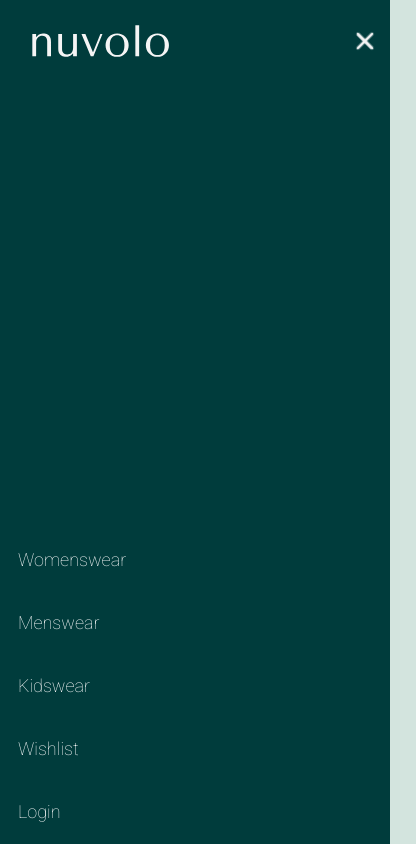
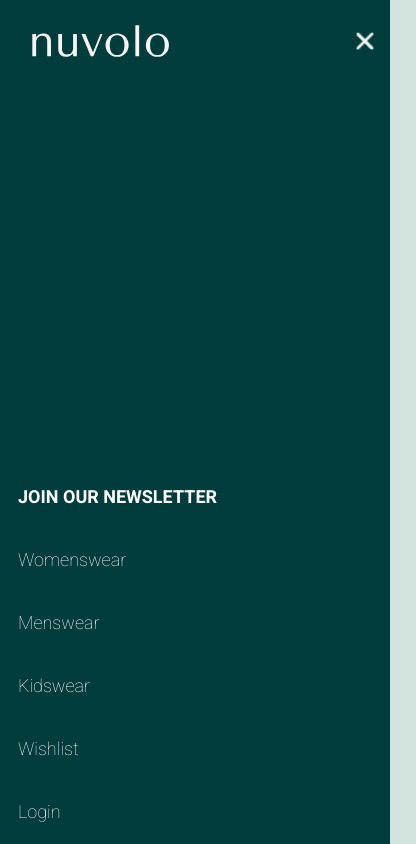
Before and after one commit to begjosip/nuvolo-ui, a Nuxt app: page / in a window 390 px wide. Both pictures are taken after a click on the icon 365 px from the left and 41 px from the top of the page. Shown: the whole page, 416 px wide, since content can reach past the window. Built offline with nearby package versions, Linux system fonts and the light colour scheme.

Commit message:
Add footer for small screens

```diff
--- a/components/Footer.vue
+++ b/components/Footer.vue
@@ -40,4 +40,10 @@ ul {
   }
 }
 
+@media screen and (max-width: 1366px){
+  footer {
+    display: none;
+  }
+}
+
 </style>
--- a/components/Header.vue
+++ b/components/Header.vue
@@ -37,6 +37,7 @@ function toggleMenu() {
       </svg>
     </div>
     <div class="dropdown-menu" id="dropdown-menu">
+      <span>JOIN OUR NEWSLETTER</span>
       <span>Womenswear</span>
       <span>Menswear</span>
       <span>Kidswear</span>
@@ -73,6 +74,9 @@ header {
   opacity: 0;
   height: 0;
   transition: all 0.5s ease;
+  span:first-of-type {
+    font-weight: 700;
+  }
   span {
     opacity: 0;
     cursor: pointer;
```
